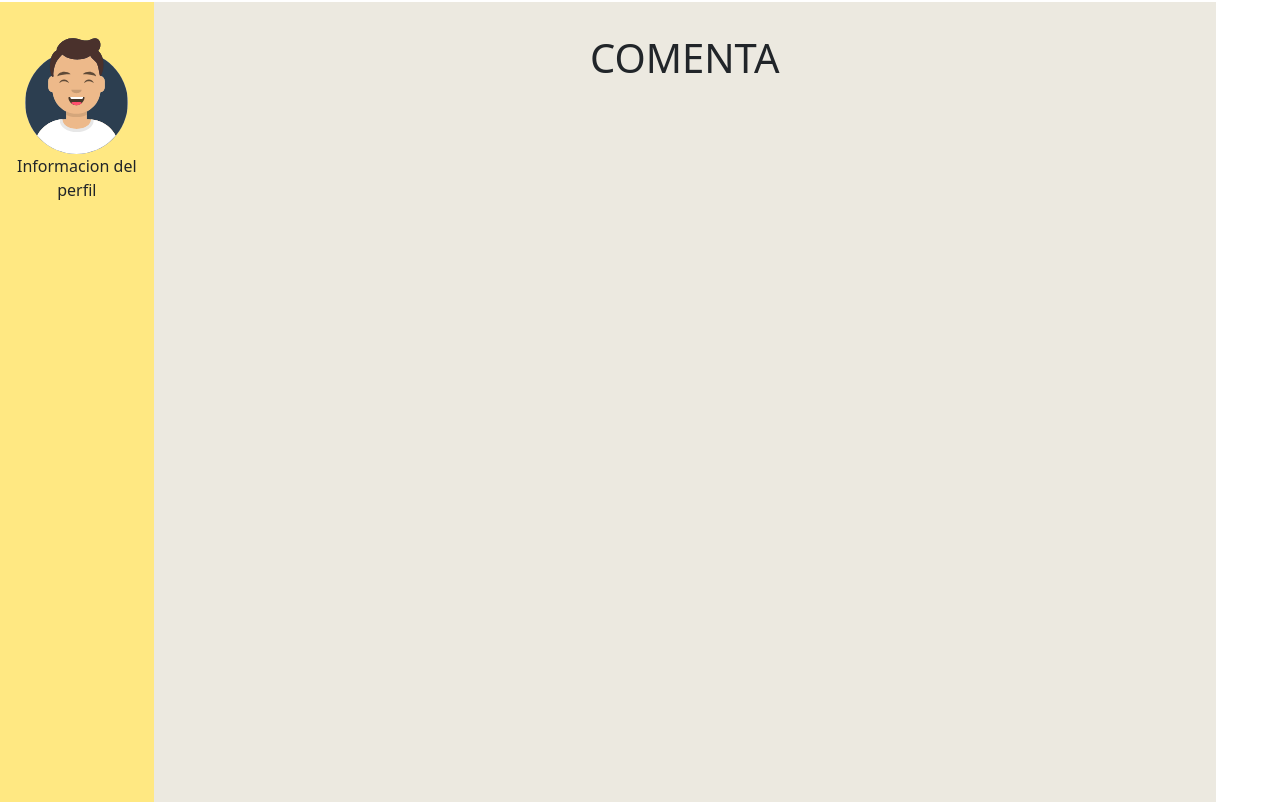
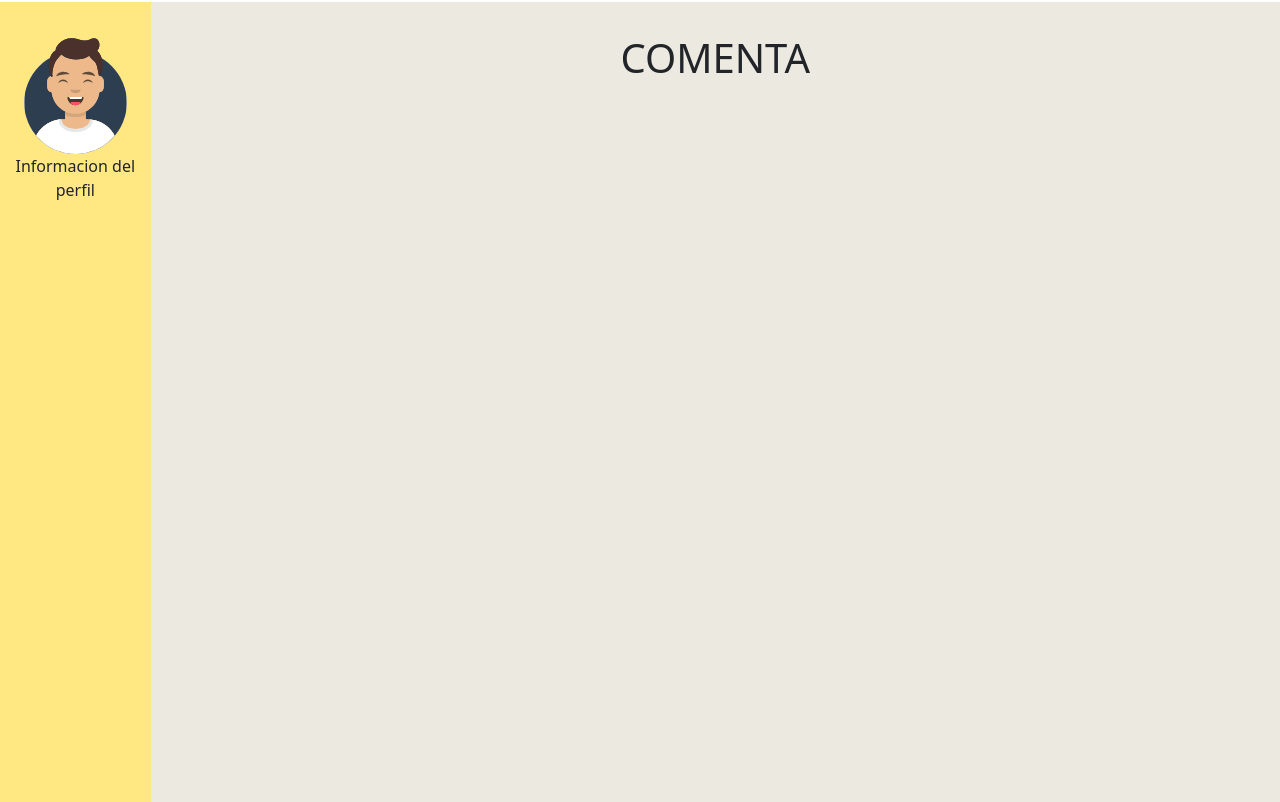
Before and after one commit to nicofinetti/QATAR2022, a Django app: page /comenta/ in a window 1280 px wide. Shown: the part 48-850 px from the top of the page. Run offline with Django 4.2, Linux system fonts and the light colour scheme.

Commit message:
Update styles.css

```diff
--- a/AppInicio/static/AppInicio/css/styles.css
+++ b/AppInicio/static/AppInicio/css/styles.css
@@ -50,7 +50,7 @@ body {
     padding-top: 2rem;
     background: rgb(236, 233, 224);
     height: 100vh;
-    width: 83%;
+    width: 90%;
     text-align: center;
  }
  #pantalla-dividida{
```
